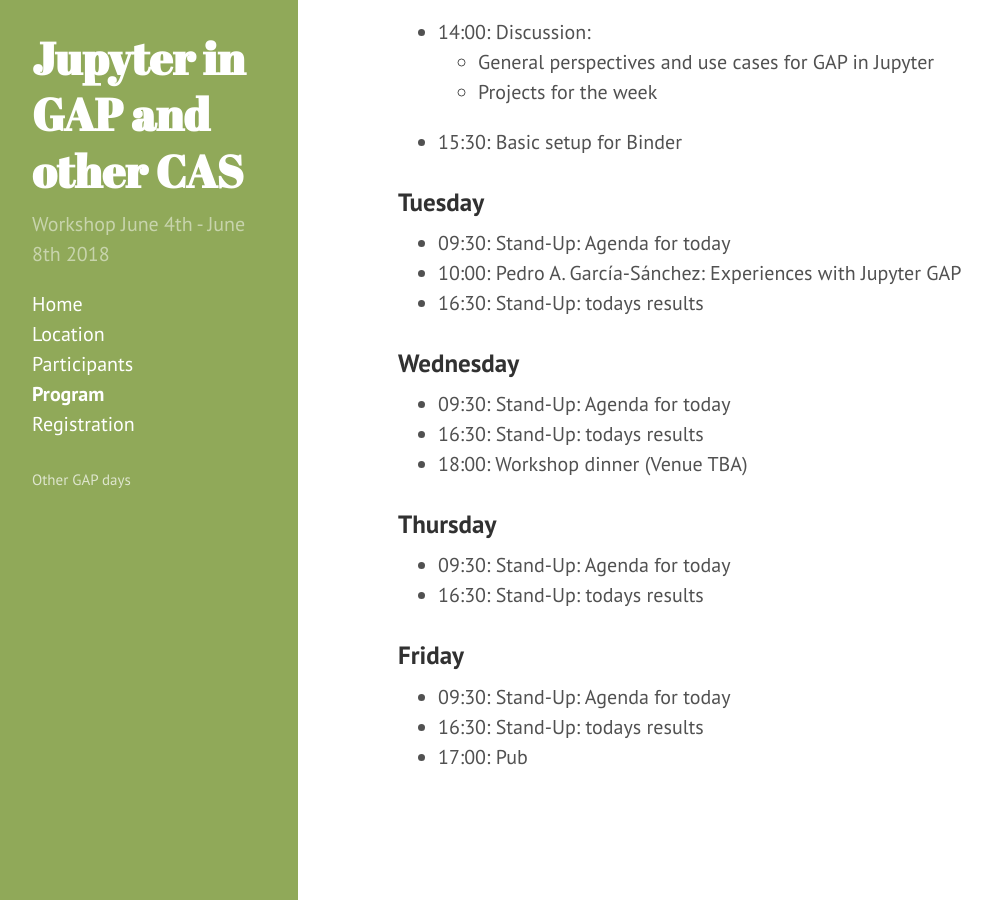
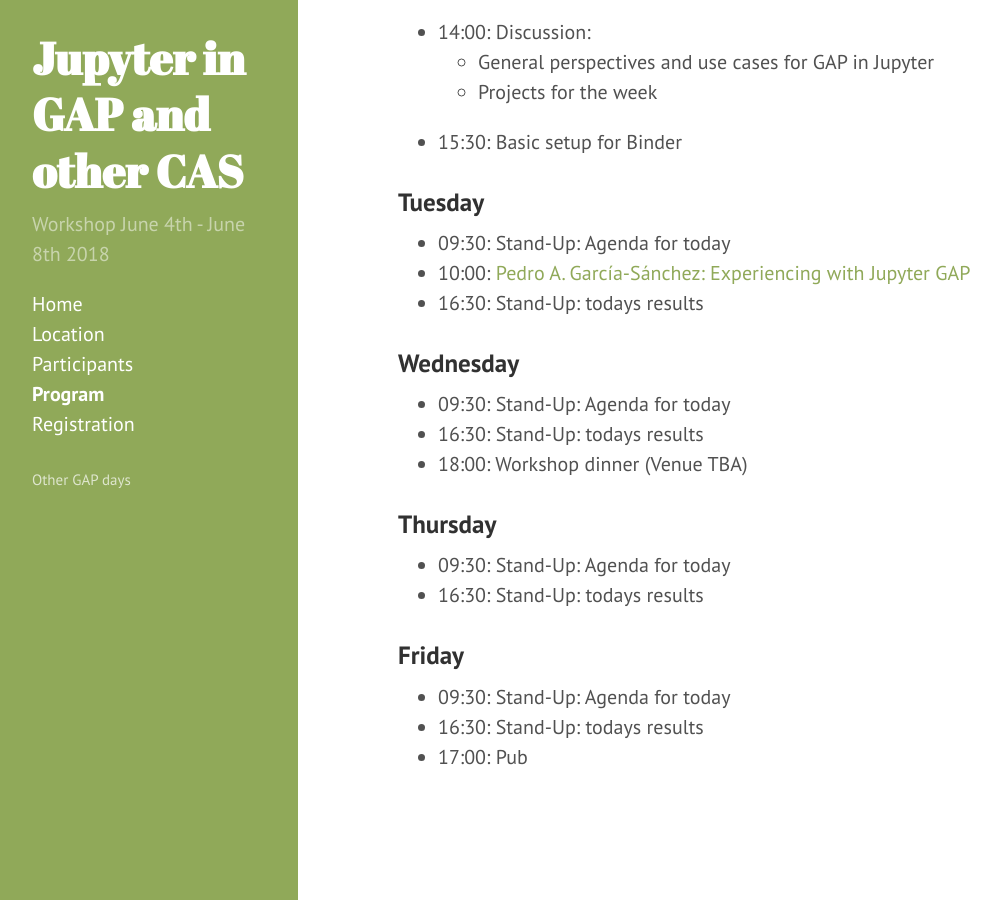
Before and after one commit to gapdays/gap-jupyter-days2018, a Jekyll site: the page built from program.md, in a window 1280 px wide and 900 px high, scrolled down 1151 px. Shown: the whole window, without its empty margins (2-1003 px from the left). Built offline with Jekyll 4.4.1, drawn with Linux system fonts in a browser that asks for light colours.

Commit message:
Added abstract pedro

```diff
--- a/_includes/sidebar.html
+++ b/_includes/sidebar.html
@@ -20,8 +20,10 @@
       {% assign pages_list = site.pages | sort:"name" %}
       {% for node in pages_list %}
         {% if node.title != null %}
-          {% if node.layout == "page" %}
-            <a class="sidebar-nav-item{% if page.url == node.url %} active{% endif %}" href="{{ site.baseurl }}{{ node.url }}">{{ node.title }}</a>
+          {% if node.notinsidebar == null %}
+            {% if node.layout == "page" %}
+              <a class="sidebar-nav-item{% if page.url == node.url %} active{% endif %}" href="{{ site.baseurl }}{{ node.url }}">{{ node.title }}</a>
+            {% endif %}
           {% endif %}
         {% endif %}
       {% endfor %}
--- a/program.md
+++ b/program.md
@@ -45,7 +45,7 @@ the plans for the day and summarise the achievements respectively.
 ### Tuesday
 
 * 09:30: Stand-Up: Agenda for today
-* 10:00: Pedro A. García-Sánchez: Experiences with Jupyter GAP
+* 10:00: [Pedro A. García-Sánchez: Experiencing with Jupyter GAP]({{ site.baseurl }}/abstracts/AbstractPedro)
 * 16:30: Stand-Up: todays results
 
 ### Wednesday
```
Also changed, not shown: abstracts/AbstractPedro.md (added, +21 -0 lines).
